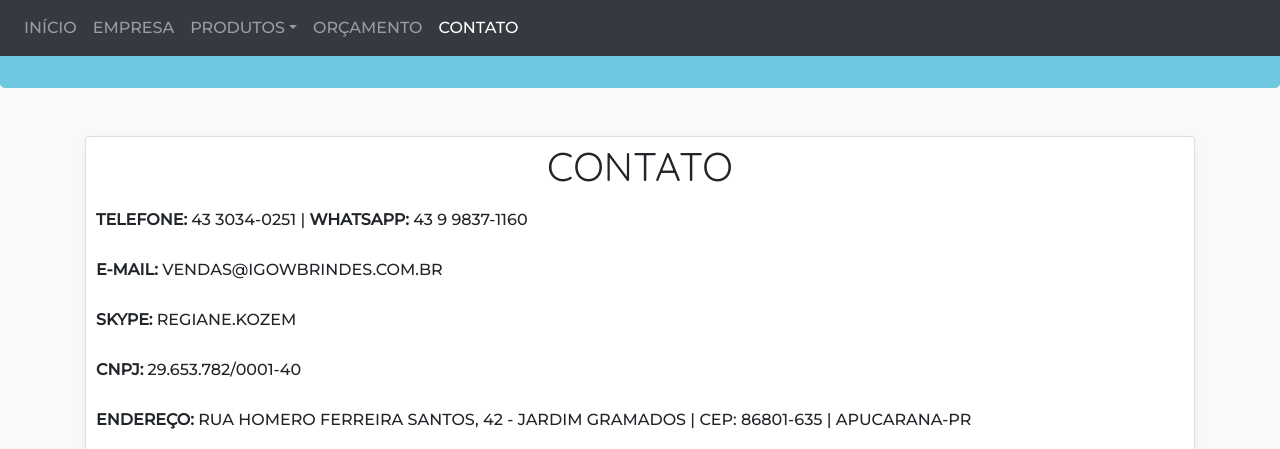
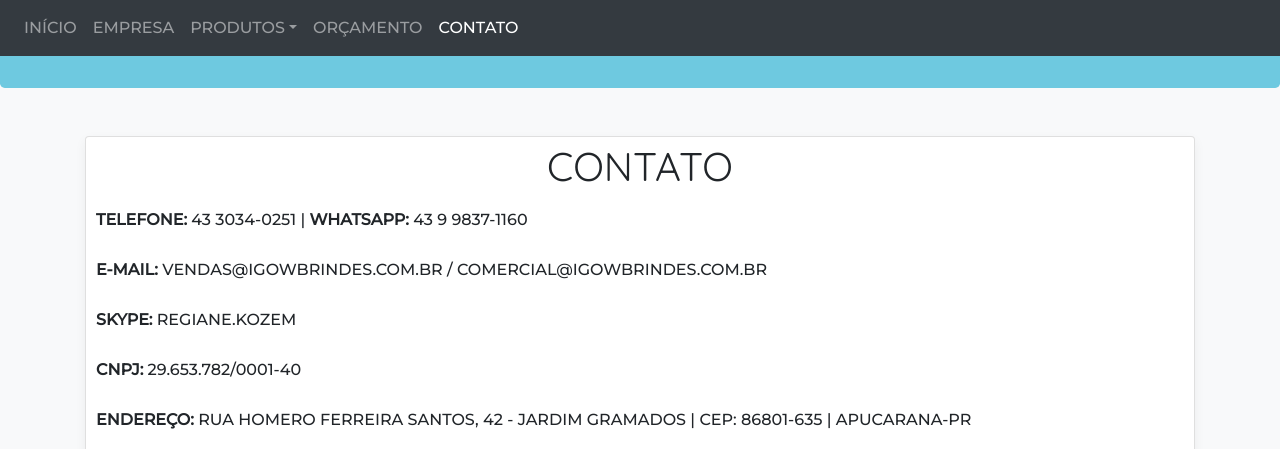
Before and after one commit to ConTTudOweb/igowbrindes, a Jekyll site: the page built from contato.html, in a window 1280 px wide and 900 px high, scrolled down 313 px, cut to the strip 0-449 px from the top of the window. Built offline with Jekyll 4.4.1, drawn with Linux system fonts in a browser that asks for light colours; nearby versions of some CDN libraries.

Commit message:
Incluído e-mail "comercial@..." na página de contato

```diff
--- a/contato.html
+++ b/contato.html
@@ -4,7 +4,7 @@
 permalink: /contato/
 ---
 <p class="card-text"><b>TELEFONE:</b> 43 3034-0251 | <b>WHATSAPP:</b> 43 9 9837-1160</p>
-<p class="card-text"><b>E-MAIL:</b> <a class="linksimple" href="mailto:vendas@igowbrindes.com.br">VENDAS@IGOWBRINDES.COM.BR</a></p>
+<p class="card-text"><b>E-MAIL:</b> <a class="linksimple" href="mailto:vendas@igowbrindes.com.br">VENDAS@IGOWBRINDES.COM.BR</a> / <a class="linksimple" href="mailto:comercial@igowbrindes.com.br">COMERCIAL@IGOWBRINDES.COM.BR</a></p>
 <p class="card-text"><b>SKYPE:</b> REGIANE.KOZEM</p>
 <p class="card-text"><b>CNPJ:</b> 29.653.782/0001-40</p>
 <p class="card-text"><b>ENDEREÇO:</b> RUA HOMERO FERREIRA SANTOS, 42 - JARDIM GRAMADOS | CEP: 86801-635 | APUCARANA-PR</p>
```
